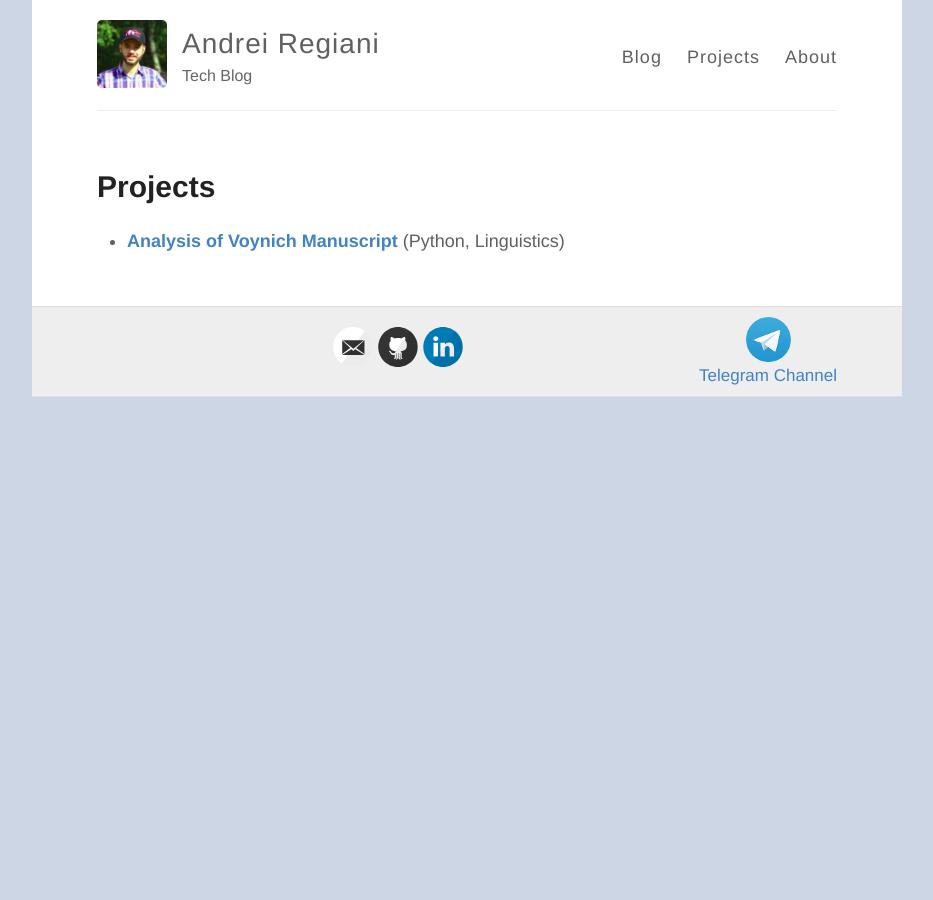
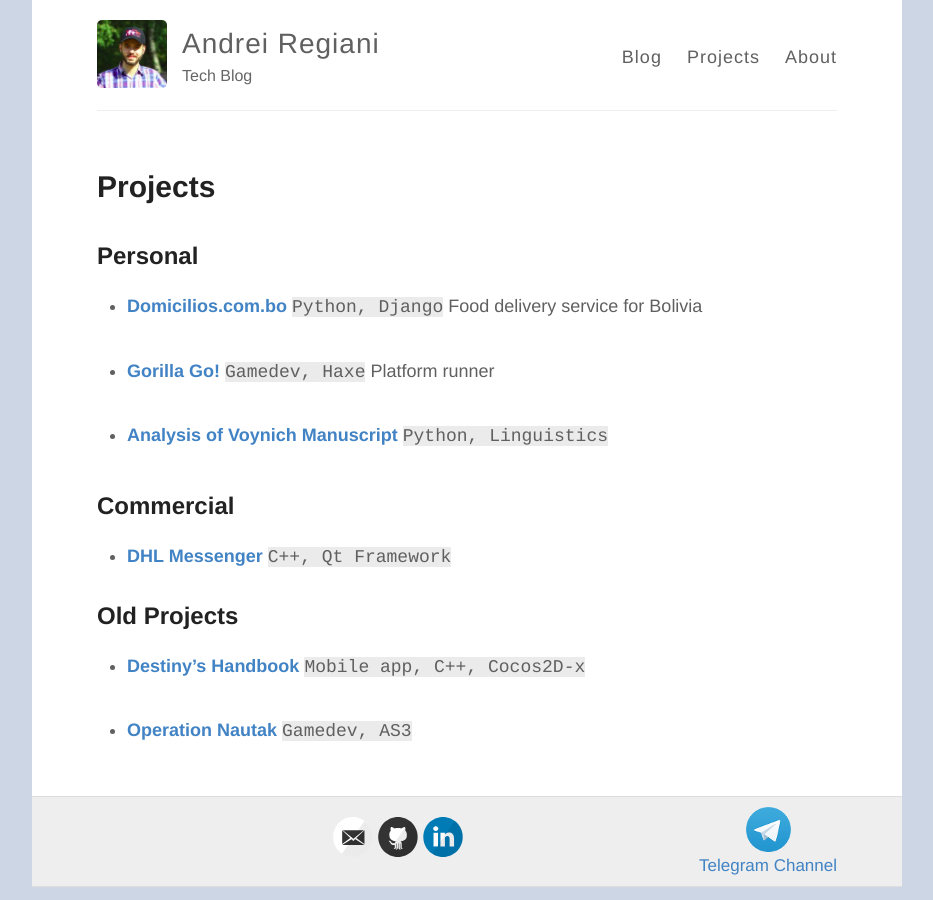
Before and after one commit to AndreiRegiani/andreiregiani.github.io, a Jekyll site: the page built from projects.md, in a window 1280 px wide. Shown: the whole page, without its empty margins (173-1106 px from the left). Built offline with Jekyll 4.4.1, drawn with Linux system fonts in a browser that asks for light colours.

Commit message:
First update on Projects page

```diff
--- a/projects.md
+++ b/projects.md
@@ -4,5 +4,25 @@ title: Projects
 permalink: /projects/
 ---
 
+## Personal
+* **[Domicilios.com.bo](http://domicilios.com.bo/)**
+`Python, Django` Food delivery service for Bolivia
+
+* **[Gorilla Go!](https://play.google.com/store/apps/details?id=com.ignitergames.gorilla)**
+`Gamedev, Haxe` Platform runner
+
 * **[Analysis of Voynich Manuscript](/voynich-manuscript)**
-(Python, Linguistics)
+`Python, Linguistics`
+
+
+## Commercial
+* **[DHL Messenger](http://cactussoft.biz/dhl-messenger/)**
+`C++, Qt Framework`
+
+
+## Old Projects
+* **[Destiny's Handbook](https://play.google.com/store/apps/details?id=com.ignitergames.MrDestiny)**
+`Mobile app, C++, Cocos2D-x`
+
+* **[Operation Nautak](http://www.newgrounds.com/portal/view/624662)**
+`Gamedev, AS3`
```
